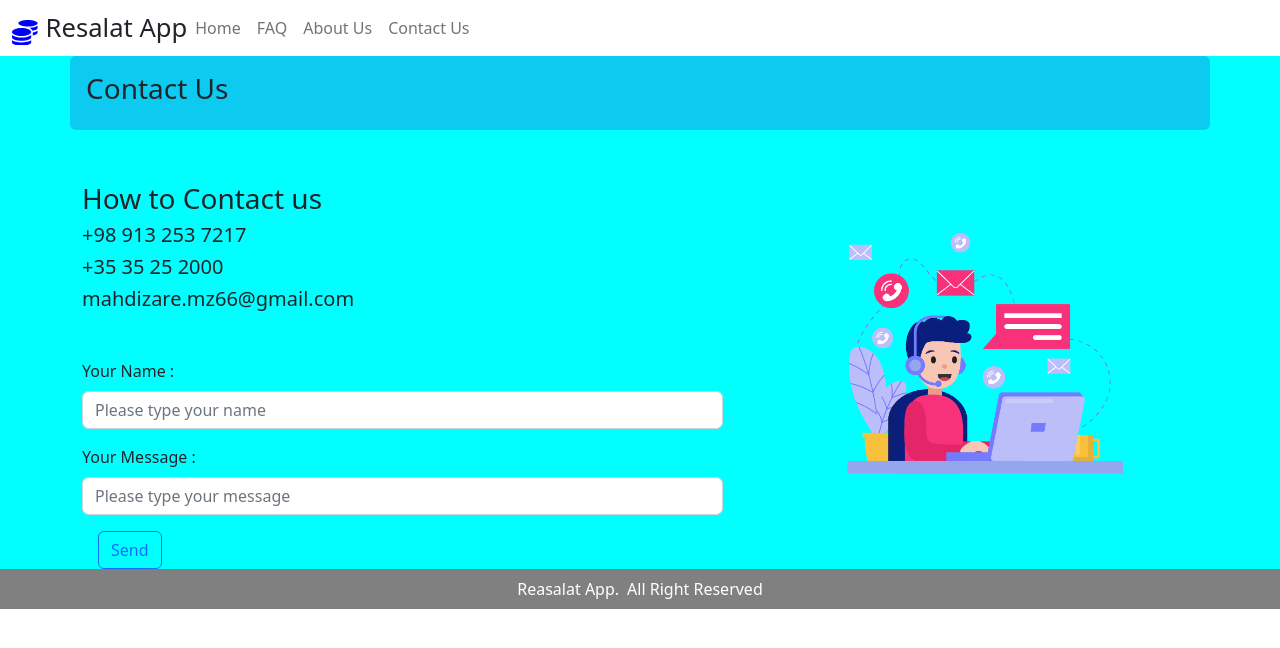
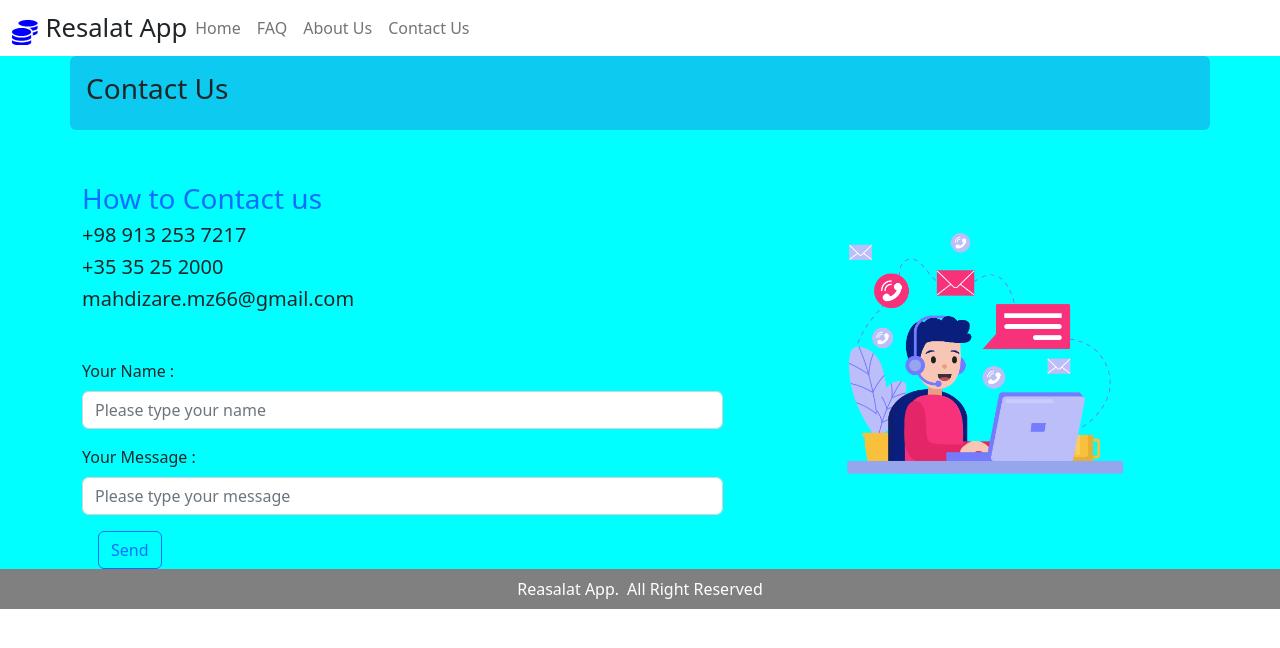
Before and after one commit to mahdizaremz66/resalat-app, a React (Create React App) app: page /contact-us in a window 1280 px wide. Shown: the top 648 px of the page. Built offline with nearby package versions, Linux system fonts and the light colour scheme.

Commit message:
navbar problem fix

```diff
--- a/src/components/ui/Navbar.component.jsx
+++ b/src/components/ui/Navbar.component.jsx
@@ -1,4 +1,4 @@
-import React,{useRef} from 'react';
+import React, { useRef } from 'react';
 import "./Navbar.css";
 
 import { Link } from 'react-router-dom';
@@ -7,8 +7,10 @@ import { FaCoins } from "react-icons/fa";
 const NavbarComponent = () => {
     const btnToggleRef = useRef();
 
-    const toggleMenu = () =>{
-        btnToggleRef.current.click();
+    const toggleMenu = () => {
+
+        if (window.innerWidth < 992)
+            btnToggleRef.current.click();
     }
 
     return (
@@ -25,7 +27,7 @@ const NavbarComponent = () => {
                 </button>
                 <div className="collapse navbar-collapse" id="navbarNav">
                     <ul className="navbar-nav">
-                        <li className="nav-item"  onClick={toggleMenu}>
+                        <li className="nav-item" onClick={toggleMenu}>
                             <Link className="nav-link" to="/">
                                 Home
                             </Link>
@@ -35,12 +37,12 @@ const NavbarComponent = () => {
                                 FAQ
                             </Link>
                         </li>
-                        <li className="nav-item"  onClick={toggleMenu}>
+                        <li className="nav-item" onClick={toggleMenu}>
                             <Link className="nav-link" to="/about-us">
                                 About Us
                             </Link>
                         </li>
-                        <li className="nav-item"  onClick={toggleMenu}>
+                        <li className="nav-item" onClick={toggleMenu}>
                             <Link className="nav-link" to="/contact-us">
                                 Contact Us
                             </Link>
--- a/src/pages/ContactUs.page.jsx
+++ b/src/pages/ContactUs.page.jsx
@@ -12,7 +12,7 @@ const ContactUsPage = () => {
       <div className="row align-items-center pt-1">
         <div className="col-md-7">
           <div className="mt-5">
-            <h3 className="text primary">How to Contact us</h3>
+            <h3 className="text text-primary">How to Contact us</h3>
             <h5>+98 913 253 7217</h5>
             <h5>+35 35 25 2000</h5>
             <h5>mahdizare.mz66@gmail.com</h5>
```
